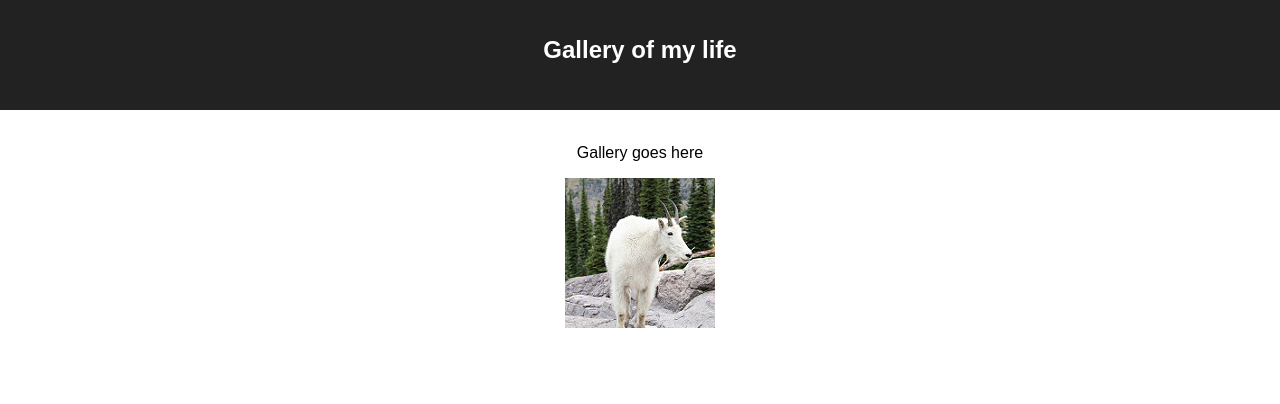
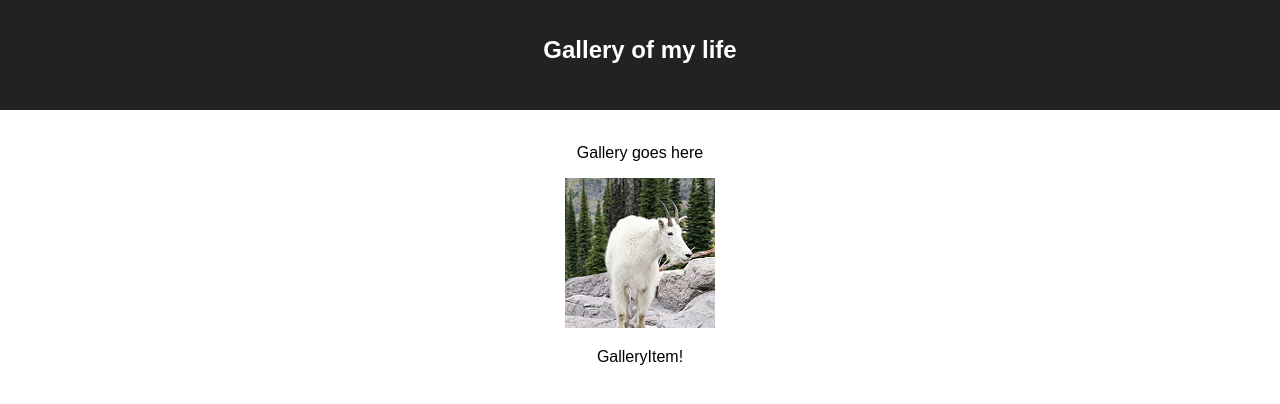
Before and after one commit to sukhanova/react-gallery, a React (Create React App) app: page / in a window 1280 px wide. Shown: the top 404 px of the page. Built offline with nearby package versions, Linux system fonts and the light colour scheme.

Commit message:
addded GalleryItem and GalleryList components

```diff
--- a/src/components/App/App.js
+++ b/src/components/App/App.js
@@ -1,5 +1,7 @@
 import React, { Component } from 'react';
 import './App.css';
+import GalleryList from '../GalleryList/GalleryList'
+import GalleryItem from '../GalleryItem/GalleryItem'
 
 class App extends Component {
   render() {
@@ -9,8 +11,7 @@ class App extends Component {
           <h1 className="App-title">Gallery of my life</h1>
         </header>
         <br/>
-        <p>Gallery goes here</p>
-        <img src="images/goat_small.jpg"/>
+          <GalleryList />
       </div>
     );
   }
--- /dev/null
+++ b/src/components/GalleryItem/GalleryItem.jsx
@@ -0,0 +1,13 @@
+import React, { Component } from 'react';
+
+class GalleryItem extends Component {
+    render() {
+        return (
+            <div>
+                <p>GalleryItem!</p>
+            </div>
+        )
+    }
+}
+
+export default GalleryItem;
--- /dev/null
+++ b/src/components/GalleryList/GalleryList.jsx
@@ -0,0 +1,16 @@
+import React, { Component } from 'react';
+import GalleryItem from '../GalleryItem/GalleryItem'
+
+class GalleryList extends Component {
+    render() {
+        return (
+            <div>
+            <p>Gallery goes here</p>
+                <img src="images/goat_small.jpg" />
+                <GalleryItem />
+            </div>
+        )
+    }
+}
+
+export default GalleryList;
```
Also changed, not shown: package.json (+13 -1 lines), 1 other file (tests, documents, lock files or other folders).
